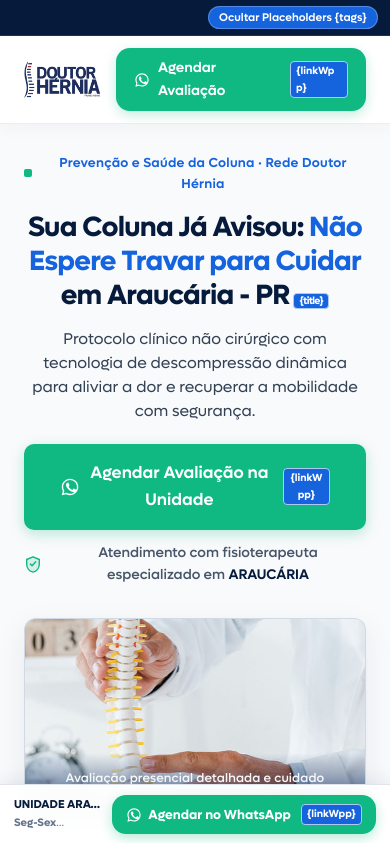
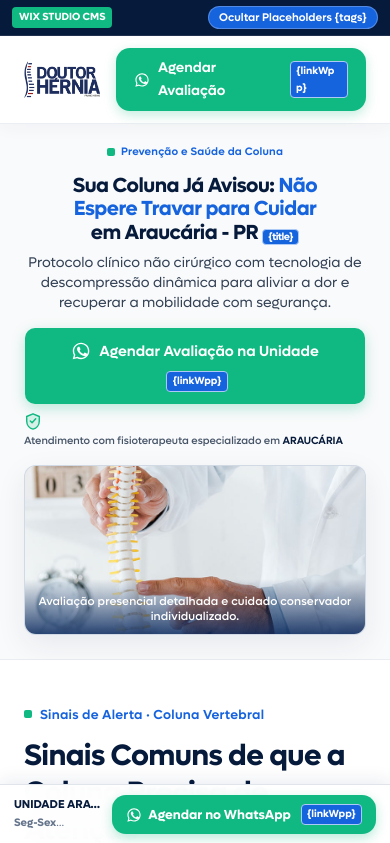
Before and after one commit to emannuelpetryy/preview-portal-2026, a plain HTML site: page index.html in a window 390 px wide. Both pictures are taken after a click on the button "Visualizar Placeholders {tags}". Shown: the top 843 px of the page. Drawn offline with Linux system fonts and the light colour scheme.

Commit message:
fix(mobile): refine mobile hero fold, single-line badges/buttons and image visibility

```diff
--- a/index.html
+++ b/index.html
@@ -110,7 +110,7 @@
         <div class="hero-center-stack" data-wix-component="Stack" data-wix-direction="vertical">
 
           <div class="hero-kicker-stack">
-            <span class="rubric-editorial section-badge-pill">Prevenção e Saúde da Coluna · Rede Doutor Hérnia</span>
+            <span class="rubric-editorial section-badge-pill">Prevenção e Saúde da Coluna<span class="kicker-extra"> · Rede Doutor Hérnia</span></span>
           </div>
 
           <h1 class="hero-title">
--- a/styles.css
+++ b/styles.css
@@ -1840,8 +1840,9 @@ body.show-wix-tags [data-wix-tag]::after {
 .mobile-dock-unit-info {
   display: flex;
   flex-direction: column;
+  flex: 1;
+  min-width: 0;
   overflow: hidden;
-  max-width: 58%;
 }
 
 .mobile-unit-title {
@@ -1956,34 +1957,90 @@ body.show-wix-tags [data-wix-tag]::after {
   }
 
   .hero-block {
-    padding-top: 28px;
-    padding-bottom: 32px;
+    padding-top: 14px;
+    padding-bottom: 24px;
+  }
+
+  .hero-kicker-stack {
+    margin-bottom: 10px;
+    max-width: 100%;
+  }
+
+  .hero-block .section-badge-pill {
+    font-size: 0.68rem;
+    gap: 6px;
+    white-space: nowrap;
+    justify-content: center;
+  }
+
+  .kicker-extra {
+    display: none;
   }
 
   .hero-title {
-    font-size: 1.75rem;
-    line-height: 1.22;
+    font-size: clamp(1.28rem, 4.8vw, 1.52rem);
+    line-height: 1.16;
+    margin-bottom: 8px;
+    text-wrap: balance;
+  }
+
+  .hero-subtitle {
+    font-size: 0.88rem;
+    line-height: 1.44;
     margin-bottom: 14px;
   }
 
-  .hero-subtitle {
-    font-size: 0.98rem;
-    line-height: 1.55;
-    margin-bottom: 20px;
+  .hero-cta-group {
+    gap: 8px;
+    margin-bottom: 0;
+    width: 100%;
+  }
+
+  .hero-center-stack .btn-hero-primary {
+    width: 100%;
+    max-width: 340px;
+    padding: 12px 16px;
+    font-size: 0.92rem;
+    white-space: nowrap;
+    gap: 8px;
+  }
+
+  .cta-banner-action-wrap .btn-hero-primary {
+    width: 100%;
+    max-width: 100%;
+    padding: 13px 16px;
+    white-space: normal;
+  }
+
+  .hero-trust-badge {
+    font-size: clamp(0.60rem, 2.7vw, 0.68rem);
+    line-height: 1.3;
+    gap: 5px;
+    white-space: nowrap;
+    max-width: 100%;
+  }
+
+  body.show-wix-tags .btn-hero-primary,
+  body.show-wix-tags .hero-trust-badge,
+  body.show-wix-tags .hero-block .section-badge-pill {
+    white-space: normal;
+    flex-wrap: wrap;
   }
 
   .hero-panoramic-frame {
-    margin-top: 24px;
+    margin-top: 16px;
     border-radius: 12px;
   }
 
   .hero-panoramic-img {
-    height: 200px;
+    height: 168px;
+    object-position: 28% 35%;
   }
 
   .hero-panoramic-caption {
-    font-size: 0.78rem;
-    padding: 16px 14px 10px;
+    font-size: 0.72rem;
+    line-height: 1.3;
+    padding: 16px 12px 9px;
   }
 
   .symptoms-repeater-grid {
@@ -2033,6 +2090,12 @@ body.show-wix-tags [data-wix-tag]::after {
   }
 
   .cms-status-indicator {
+    display: flex;
+    align-items: center;
+    gap: 6px;
+  }
+
+  .cms-collection-pill {
     display: none;
   }
 
@@ -2042,3 +2105,42 @@ body.show-wix-tags [data-wix-tag]::after {
     padding: 3px 10px;
   }
 }
+
+@media (max-width: 360px) {
+  .wix-cms-toolbar {
+    padding: 0 8px;
+  }
+
+  .cms-live-badge {
+    font-size: 0.58rem;
+    padding: 2px 5px;
+    white-space: nowrap;
+  }
+
+  .cms-toggle-btn {
+    font-size: 0.62rem;
+    padding: 2px 7px;
+    white-space: nowrap;
+  }
+
+  .hero-block .section-badge-pill {
+    font-size: 0.62rem;
+    white-space: normal;
+  }
+
+  .hero-trust-badge {
+    white-space: normal;
+    width: fit-content;
+    text-align: left;
+  }
+
+  .hero-center-stack .btn-hero-primary {
+    font-size: 0.84rem;
+    padding: 11px 12px;
+  }
+
+  .mobile-dock-btn {
+    padding: 8px 10px;
+    font-size: 0.72rem;
+  }
+}
--- a/verify-lp.js
+++ b/verify-lp.js
@@ -96,7 +96,8 @@ const fs = require('fs');
 
     // 4. Teste e Captura Viewport Mobile (iPhone 14/15 390x844)
     await page.setViewport({ width: 390, height: 844, isMobile: true, hasTouch: true });
-    await page.evaluate(() => window.scrollTo(0, 0));
+    await page.evaluate(() => window.scrollTo({ top: 0, behavior: 'instant' }));
+    await new Promise(r => setTimeout(r, 100));
 
     const mobileScreenPath = 'C:/Users/Usuario/Downloads/Antigravity/Projetos/lp-coluna-autoridade/preview-mobile-screen.png';
     await page.screenshot({ path: mobileScreenPath, fullPage: false });
```
